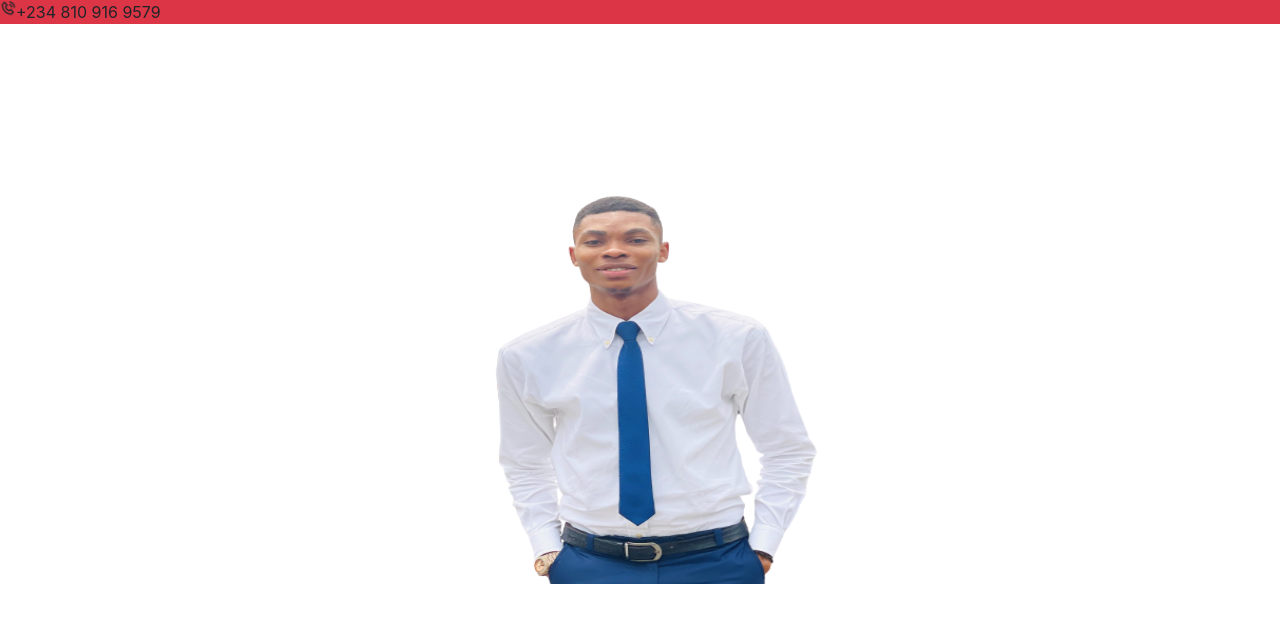
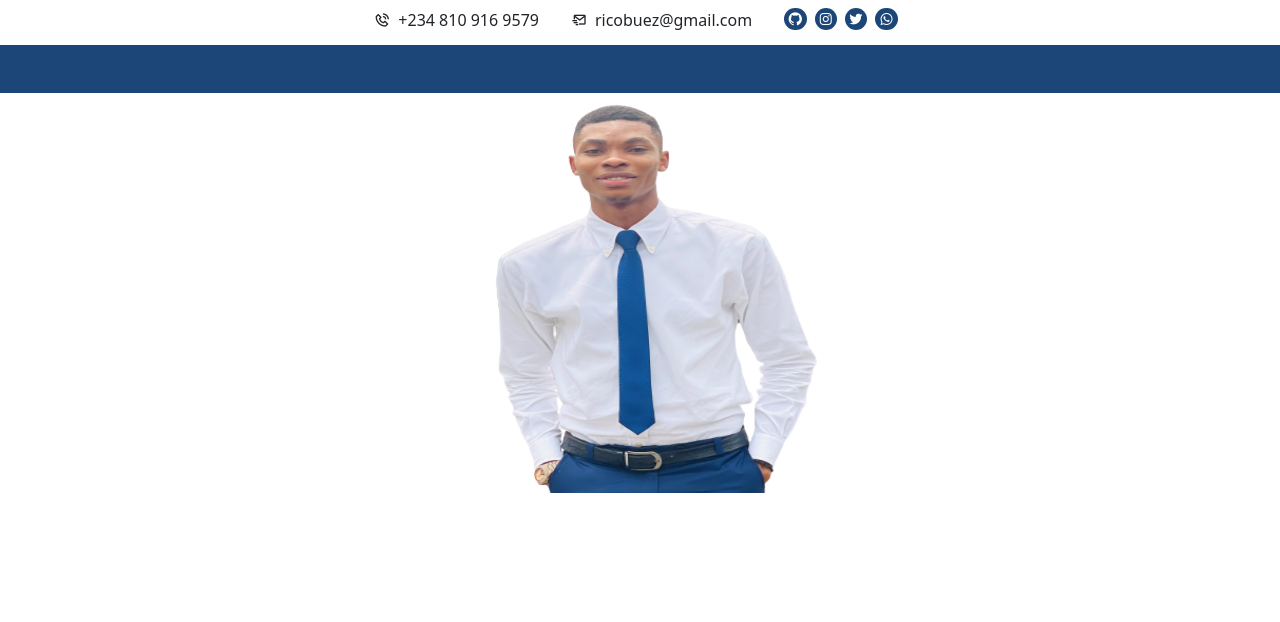
Before and after one commit to buezrico/portfolio-nextjs, a Next.js app: page / in a window 1280 px wide. Shown: the top 622 px of the page. Built offline with nearby package versions, Linux system fonts and the light colour scheme.

Commit message:
created the top-info bar

```diff
--- a/pages/index.tsx
+++ b/pages/index.tsx
@@ -22,10 +22,20 @@ export default function Home() {
       </Head>
 
       <header>
-        <div className="top-info">
-          <div className="phone d-flex bg-danger">
+        <div className="top-info ">
+          <div className="phone contact-info">
             <i className="bx bx-phone-call bx-tada-hover"></i>
             <p>+234 810 916 9579</p>
+          </div>
+          <div className="email contact-info ">
+            <i className="bx bx-mail-send bx-tada-hover"></i>
+            <p>ricobuez@gmail.com</p>
+          </div>
+          <div className="social">
+            <i className="bx bxl-github bx-tada-hover"></i>
+            <i className="bx bxl-instagram bx-tada-hover"></i>
+            <i className="bx bxl-twitter bx-tada-hover"></i>
+            <i className="bx bxl-whatsapp bx-tada-hover"></i>
           </div>
         </div>
         <Navbar />
--- a/styles/_variables.scss
+++ b/styles/_variables.scss
@@ -1,3 +1,4 @@
 $primary: #1c4678;
 $secondary: #d5a493;
 $dark: #283b4c;
+$light: #ffffff;
--- a/styles/globals.scss
+++ b/styles/globals.scss
@@ -1,5 +1,4 @@
 @import "./variables";
-@import "../node_modules/bootstrap/scss/bootstrap.scss";
 
 html,
 body {
@@ -23,11 +22,41 @@ p {
 }
 
 header {
+  .top-info {
+    display: flex;
+    justify-content: center;
+    padding: 0.5rem;
+    @media screen and (max-width: 768px) {
+      display: none;
+    }
+    .contact-info {
+      display: flex;
+      align-items: center;
+      margin-right: 2rem;
+      margin-bottom: 0.3rem;
+
+      i {
+        margin-right: 0.5rem;
+      }
+      p {
+        margin: 0;
+      }
+    }
+    .social {
+      i {
+        color: $light;
+        margin-right: 0.5rem;
+        background: $primary;
+        padding: 0.2rem;
+        border-radius: 50%;
+      }
+    }
+  }
   nav {
+    background: $primary;
+    height: 3rem;
     .inner {
-      height: 10rem;
       // background: red;
-      color: green;
     }
   }
   h1 {
--- a/styles/index.scss
+++ b/styles/index.scss
@@ -1 +1,2 @@
 @import "./variables";
+@import "../node_modules/bootstrap/scss/bootstrap.scss";
```
